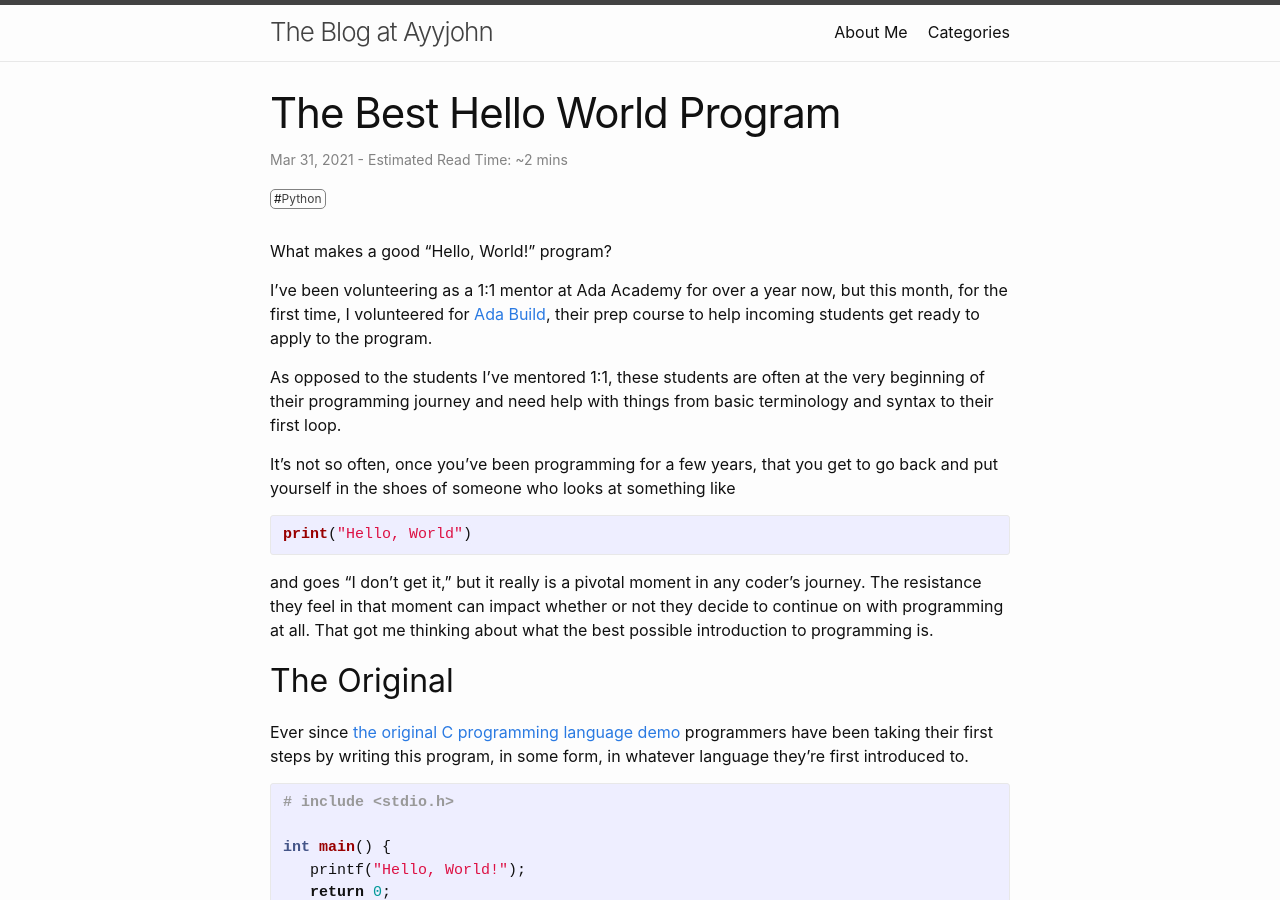
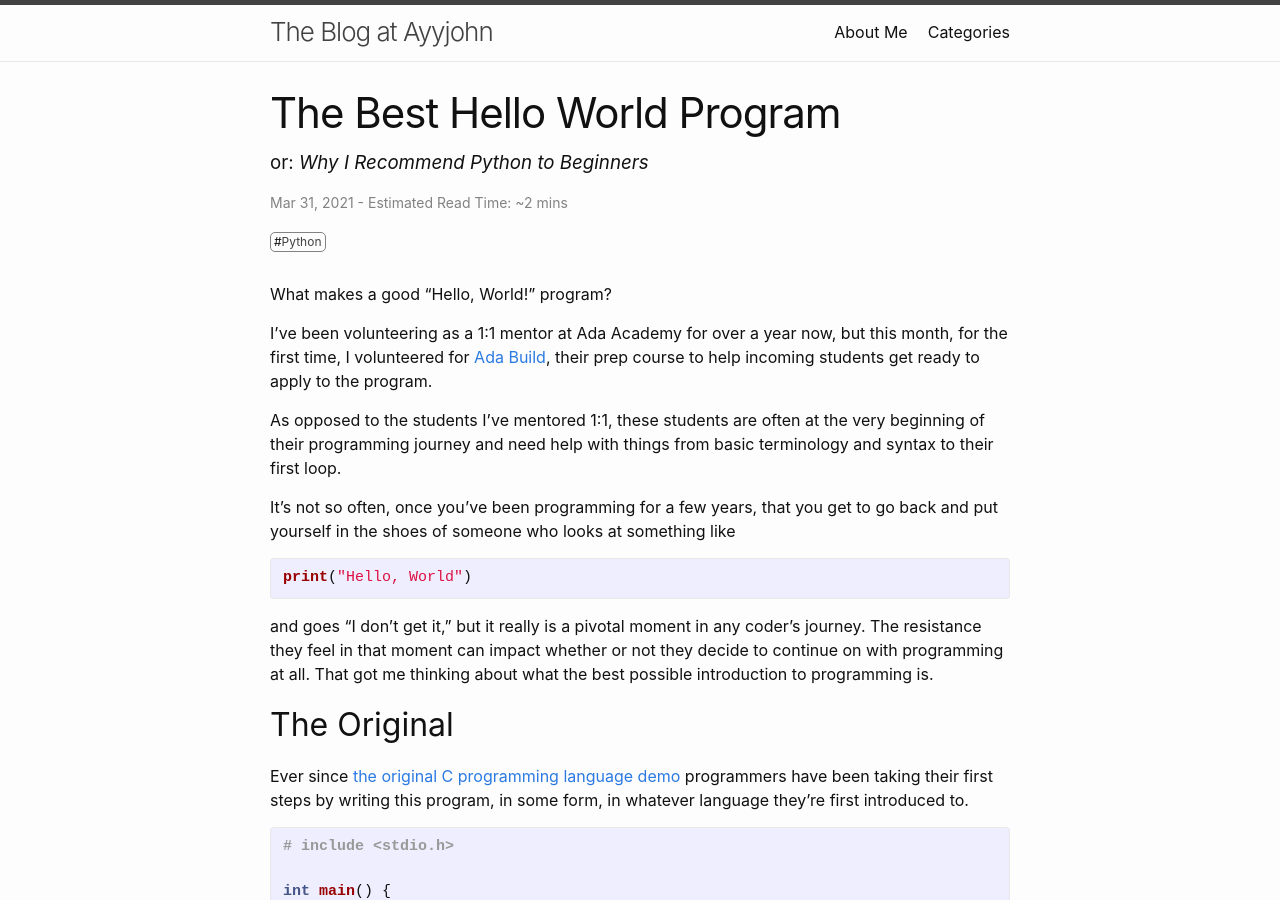
Before and after one commit to ayyjohn/ayyjohn.github.io, a Jekyll site: the page built from _posts/2021-03-31-best-hello-world.md, in a window 1280 px wide and 900 px high. Built offline with Jekyll 4.4.1, drawn with Linux system fonts in a browser that asks for light colours.

Commit message:
change alternate-title to alternate_title

```diff
--- a/_posts/2021-03-31-best-hello-world.md
+++ b/_posts/2021-03-31-best-hello-world.md
@@ -1,7 +1,7 @@
 ---
 layout: post
 title:  "The Best Hello World Program"
-alternate-title: "Why I Recommend Python to Beginners"
+alternate_title: "Why I Recommend Python to Beginners"
 date:   2021-03-31 6:21:07 -0800
 permalink: /posts/:title
 categories: [python]
```
Also changed, not shown: _posts/2021-03-08-justice-for-max-dell.md (+1 -1 lines).
